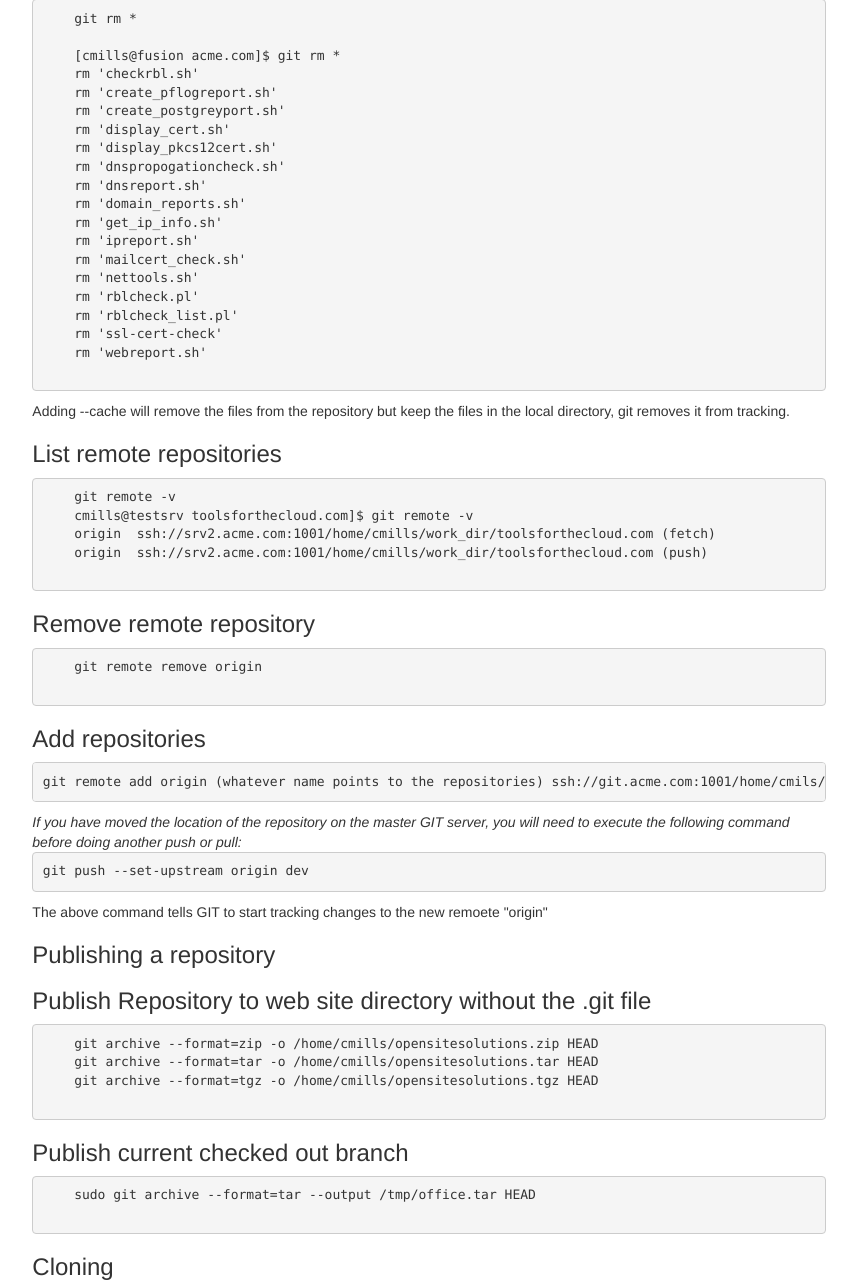
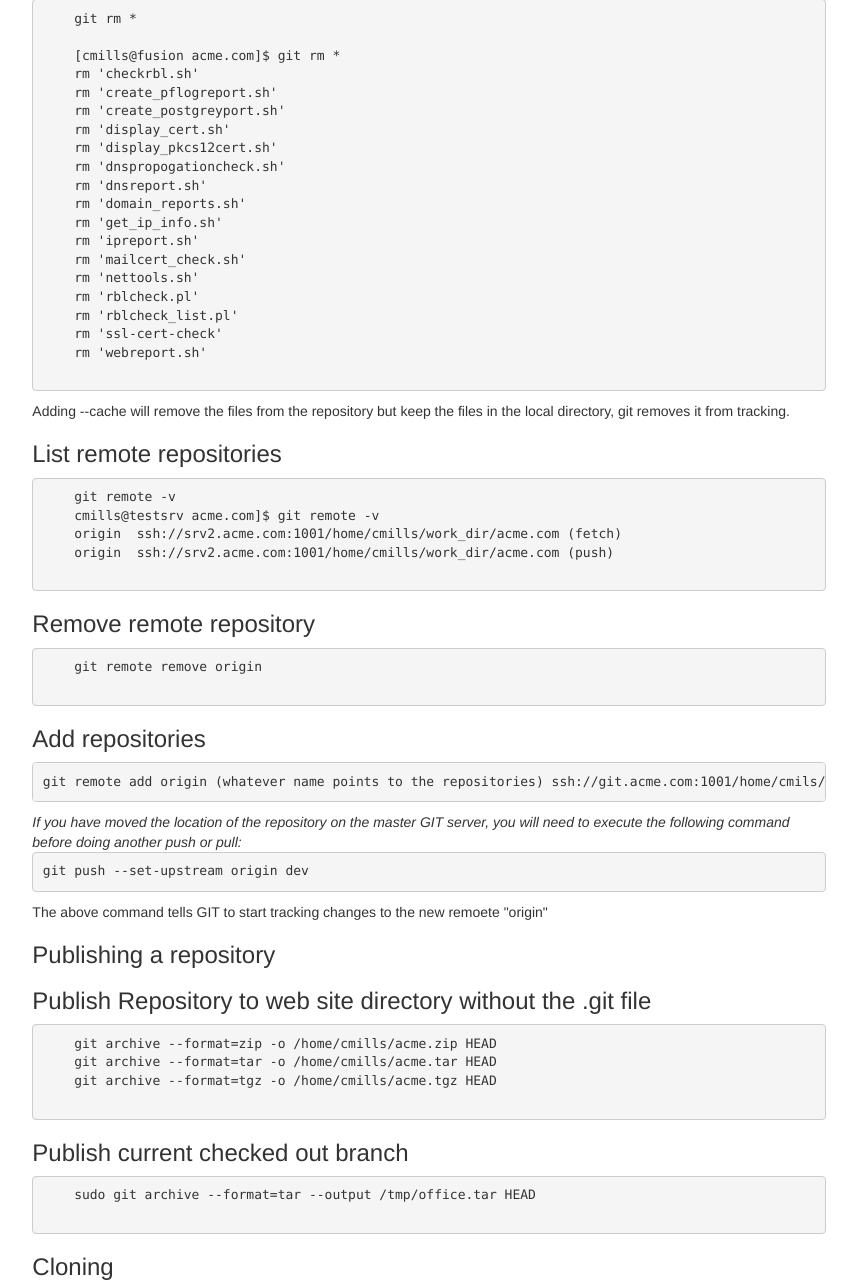
Before and after one commit to becomeonewiththecode/website, a PHP site: page /git/use-git.php in a window 1280 px wide. Shown: the part 2170-3457 px from the top of the page, without its empty margins (211-1068 px from the left). Run offline with PHP 8.4, Linux system fonts and the light colour scheme; some libraries are stand-ins or nearby versions.

Commit message:
replaced opensitesolutions and toolsforhtecloud with acme

```diff
--- a/git/use-git.php
+++ b/git/use-git.php
@@ -208,9 +208,9 @@ include 'left.inc';
     <h3>List remote repositories</h3>
     <pre>
     git remote -v
-    cmills@testsrv toolsforthecloud.com]$ git remote -v
-    origin  ssh://srv2.acme.com:1001/home/cmills/work_dir/toolsforthecloud.com (fetch)
-    origin  ssh://srv2.acme.com:1001/home/cmills/work_dir/toolsforthecloud.com (push)
+    cmills@testsrv acme.com]$ git remote -v
+    origin  ssh://srv2.acme.com:1001/home/cmills/work_dir/acme.com (fetch)
+    origin  ssh://srv2.acme.com:1001/home/cmills/work_dir/acme.com (push)
     </pre>
 
     <h3>Remove remote repository</h3>
@@ -230,9 +230,9 @@ include 'left.inc';
 
     <h3>Publish Repository to web site directory without the .git file</h3>
     <pre>
-    git archive --format=zip -o /home/cmills/opensitesolutions.zip HEAD
-    git archive --format=tar -o /home/cmills/opensitesolutions.tar HEAD
-    git archive --format=tgz -o /home/cmills/opensitesolutions.tgz HEAD
+    git archive --format=zip -o /home/cmills/acme.zip HEAD
+    git archive --format=tar -o /home/cmills/acme.tar HEAD
+    git archive --format=tgz -o /home/cmills/acme.tgz HEAD
     </pre>
 
 
```
